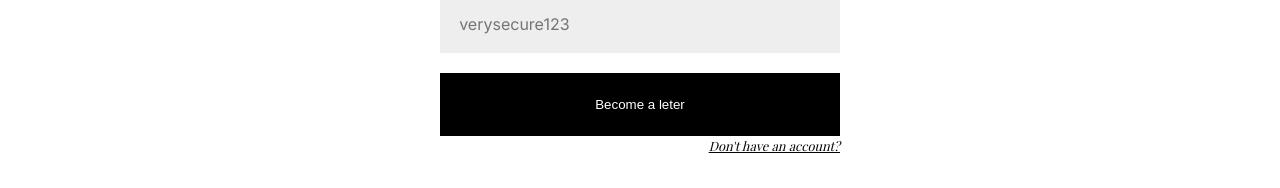
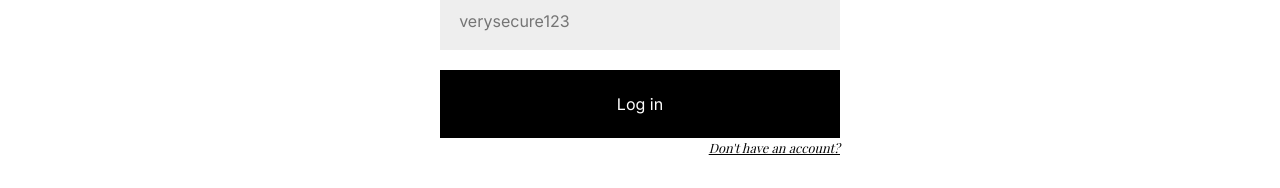
Before and after one commit to BeatsuDev/let, a Vue app in the folder frontend/: page /login in a window 1280 px wide. Shown: the part 339-527 px from the top of the page. Built offline with nearby package versions, Linux system fonts and the light colour scheme.

Commit message:
chore: extracted input styling to inputs.css

```diff
--- /dev/null
+++ b/frontend/src/assets/inputs.css
@@ -0,0 +1,11 @@
+.input-text {
+  background-color: #eee;
+  color: #030303;
+  font-size: 1rem;
+  padding: 1.2rem;
+  border: 0;
+}
+
+input:focus {
+  outline: 0;
+}
--- a/frontend/src/assets/main.css
+++ b/frontend/src/assets/main.css
@@ -2,6 +2,7 @@
 @import "./text.css";
 @import "./buttons.css";
 @import "./headers.css";
+@import "./inputs.css";
 
 body {
   margin: 0;
--- a/frontend/src/views/LoginView.vue
+++ b/frontend/src/views/LoginView.vue
@@ -43,10 +43,10 @@ const randomResponse = responses[Math.floor(Math.random() * responses.length)];
     <h2 id="title">{{ randomResponse }}</h2>
     <form @submit.prevent="login">
       <label for="email">Email</label>
-      <input type="email" id="email" v-model="email" placeholder="myman@gmail.com"/>
+      <input class="input-text" type="email" id="email" v-model="email" placeholder="myman@gmail.com"/>
       <label for="password">Password</label>
-      <input type="password" id="password" v-model="password" placeholder="verysecure123"/>
-      <button type="submit">Become a leter</button>
+      <input class="input-text" type="password" id="password" v-model="password" placeholder="verysecure123"/>
+      <button class="button button-black" type="submit">Log in</button>
       <RouterLink to="/register">Don't have an account?</RouterLink>
     </form>
   </div>
@@ -87,26 +87,11 @@ label {
   margin-top: 1rem;
 }
 
-input {
-  padding: 1.2rem;
-  background-color: #eee;
-  color: #030303;
-  font-size: 1rem;
-  border: 0;
-}
-
-input:focus {
-  outline: 0;
-}
-
 button {
   width: 100%;
-  border: 0;
-  background-color: black;
-  color: white;
   padding: 1.5rem 0;
   margin-top: 20px;
-  cursor: pointer;
+  font-size: 1rem;
 }
 
 a {
```
